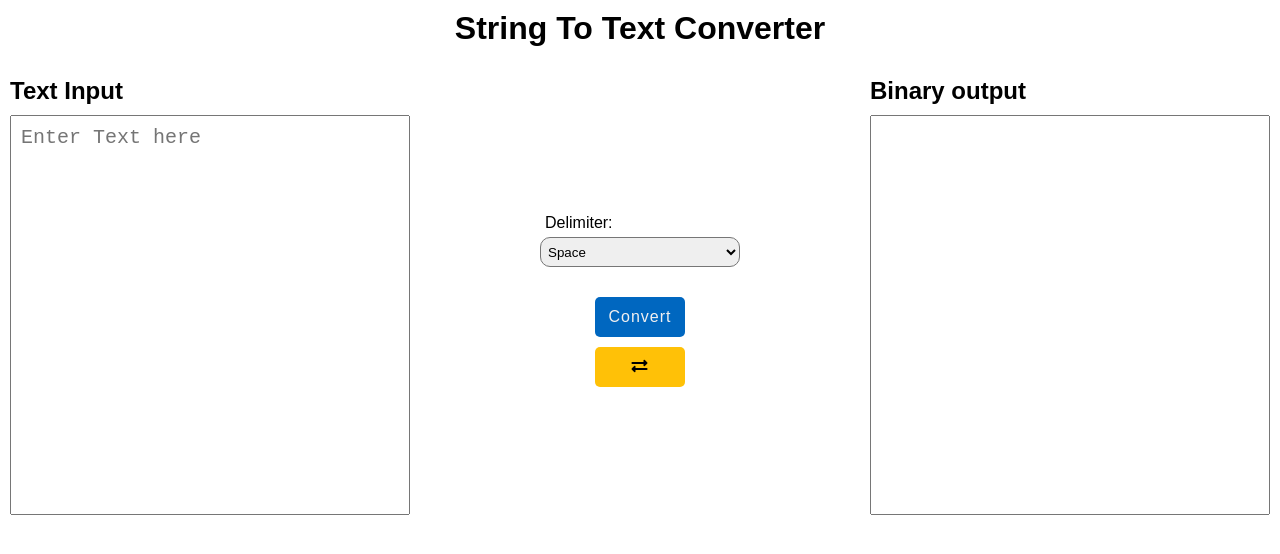
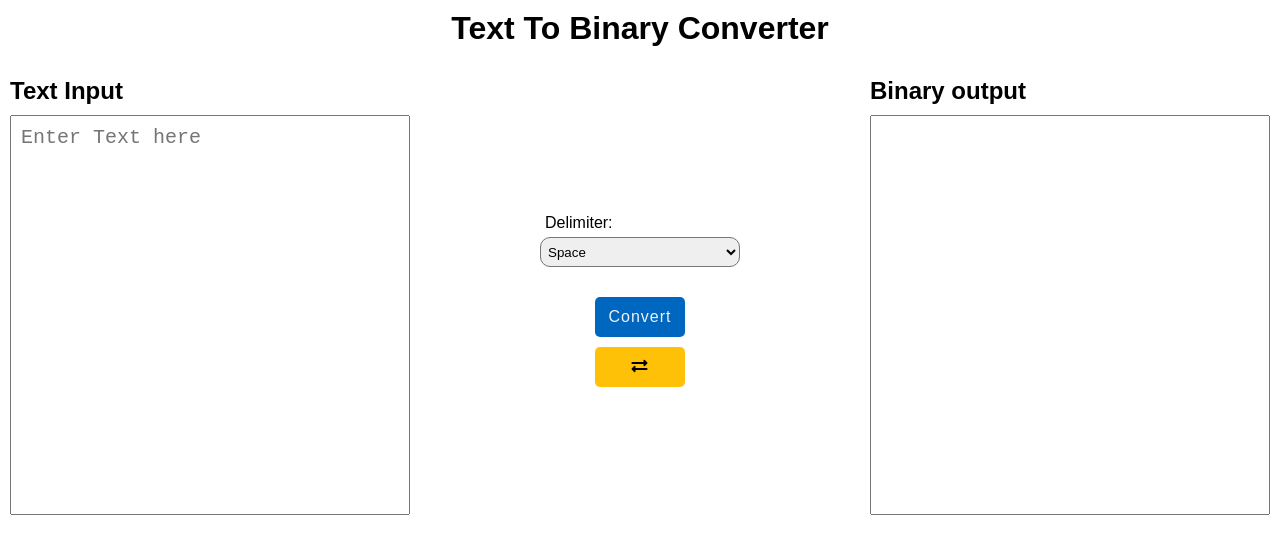
Before and after one commit to abhi-13-07/text-to-binary, a plain HTML site: page index.html in a window 1280 px wide. Drawn offline with Linux system fonts and the light colour scheme.

Commit message:
Update index.html

```diff
--- a/index.html
+++ b/index.html
@@ -10,7 +10,7 @@
   <title>Text to Binary</title>
 </head>
 <body>
-  <h1 class="center">String To Text Converter</h1>
+  <h1 class="center">Text To Binary Converter</h1>
   <section class="flex-center-between">
     <div class="input-container">
       <h2>Text Input</h2>
```
